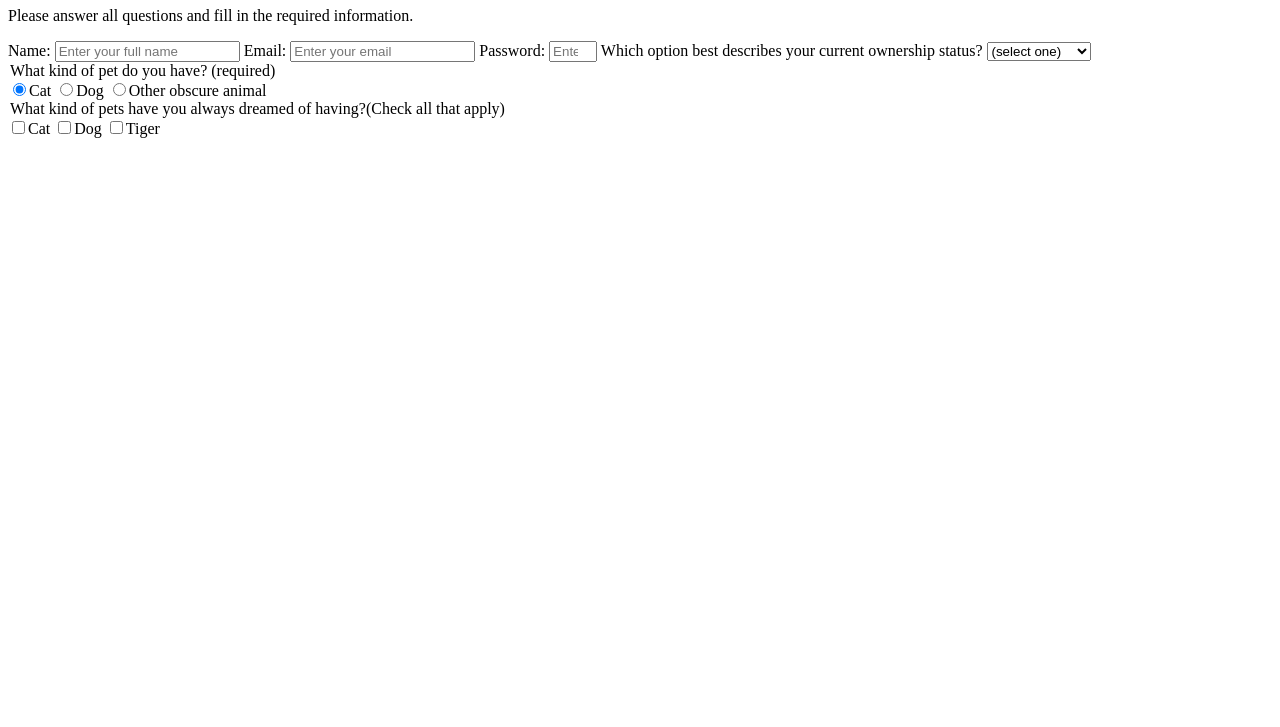
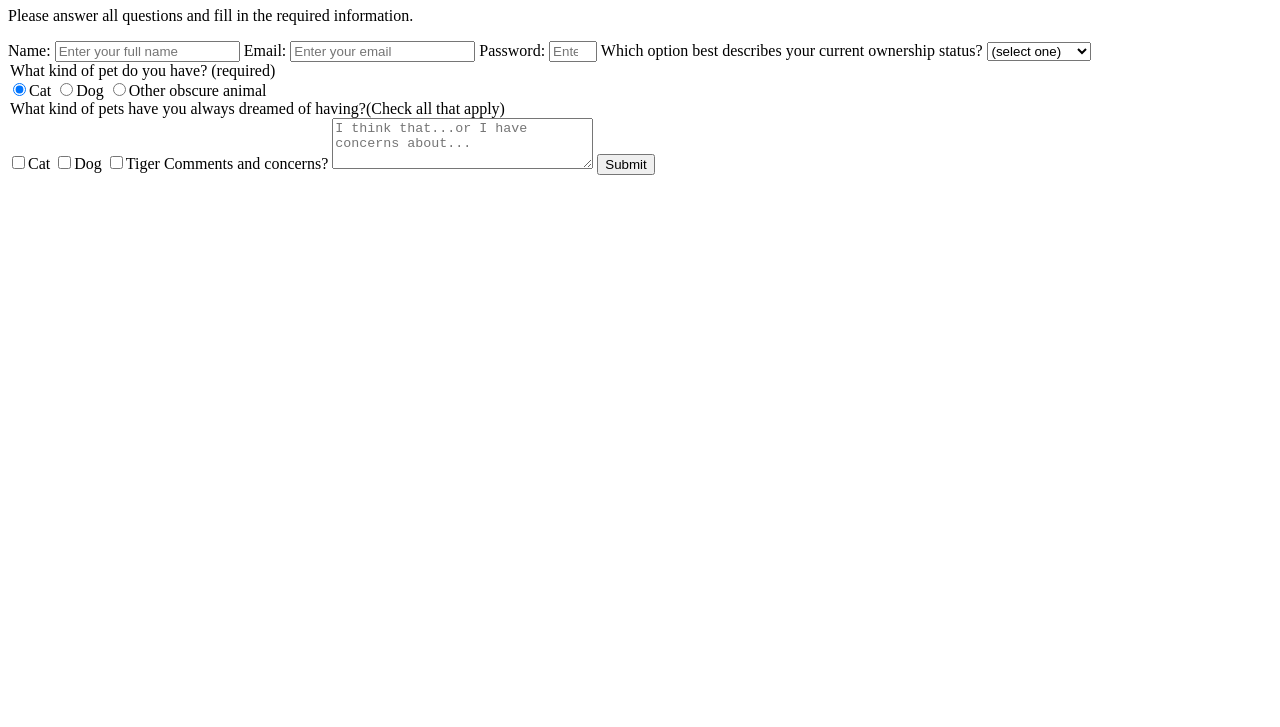
Before and after one commit to DrowsyKitty/Survey-Form, a plain HTML site: page index.html in a window 1280 px wide. Shown: the part 73-800 px from the top of the page. Drawn offline with Linux system fonts and the light colour scheme.

Commit message:
finished requirements, need design

```diff
--- a/index.html
+++ b/index.html
@@ -35,6 +35,12 @@
       <input id="dog" type="checkbox" value="dog" class="inline"><label for="dog">Dog</label>
       <input id="tiger" type="checkbox" value="tiger" class="inline"><label for="tiger">Tiger</label>
 
+      <label for="comments">Comments and concerns?
+        <textarea id="comments" name="comments" rows="3" cols="30" placeholder="I think that...or I have concerns about..."></textarea>
+      </label>
+      <input id="submit" type="submit" value="Submit"/>
+
+
 
 
     </form>
```
